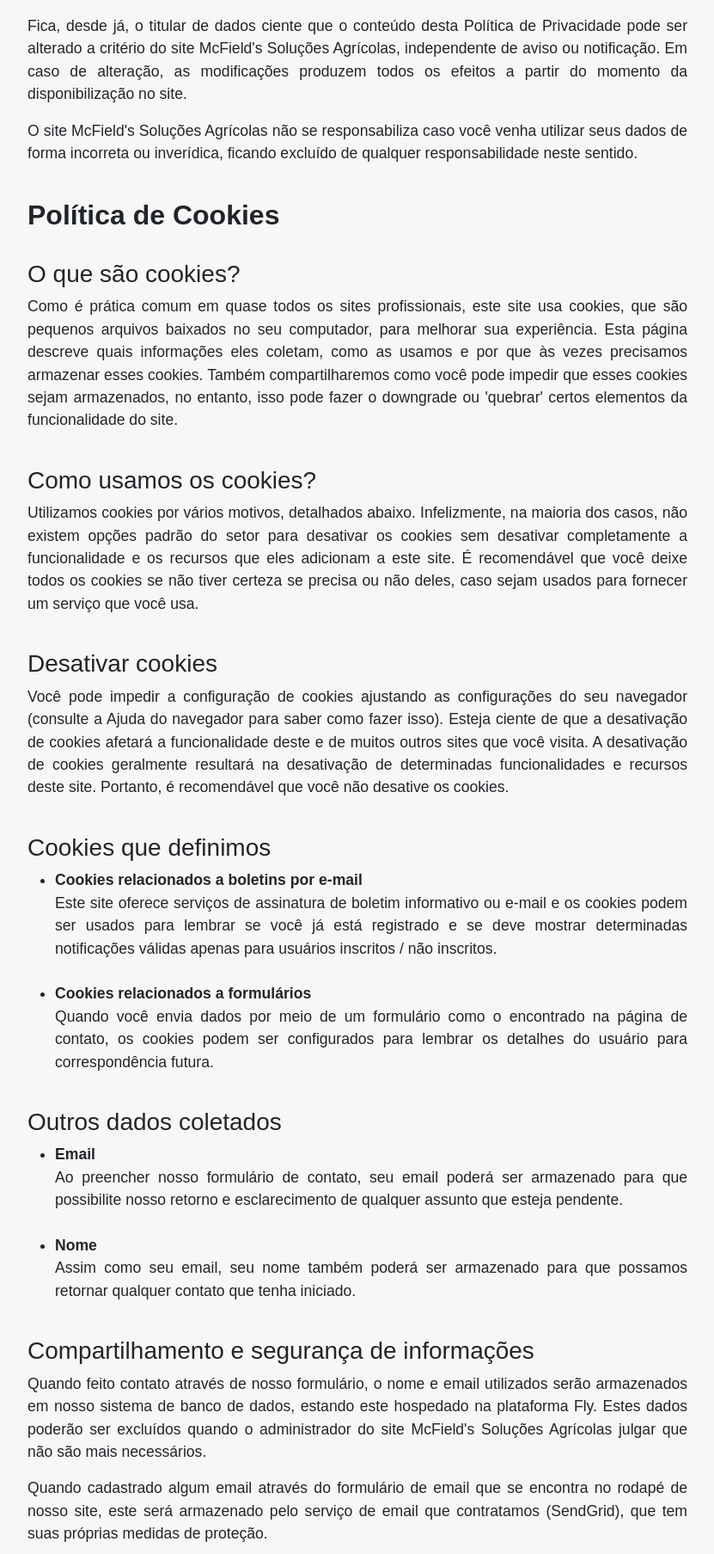
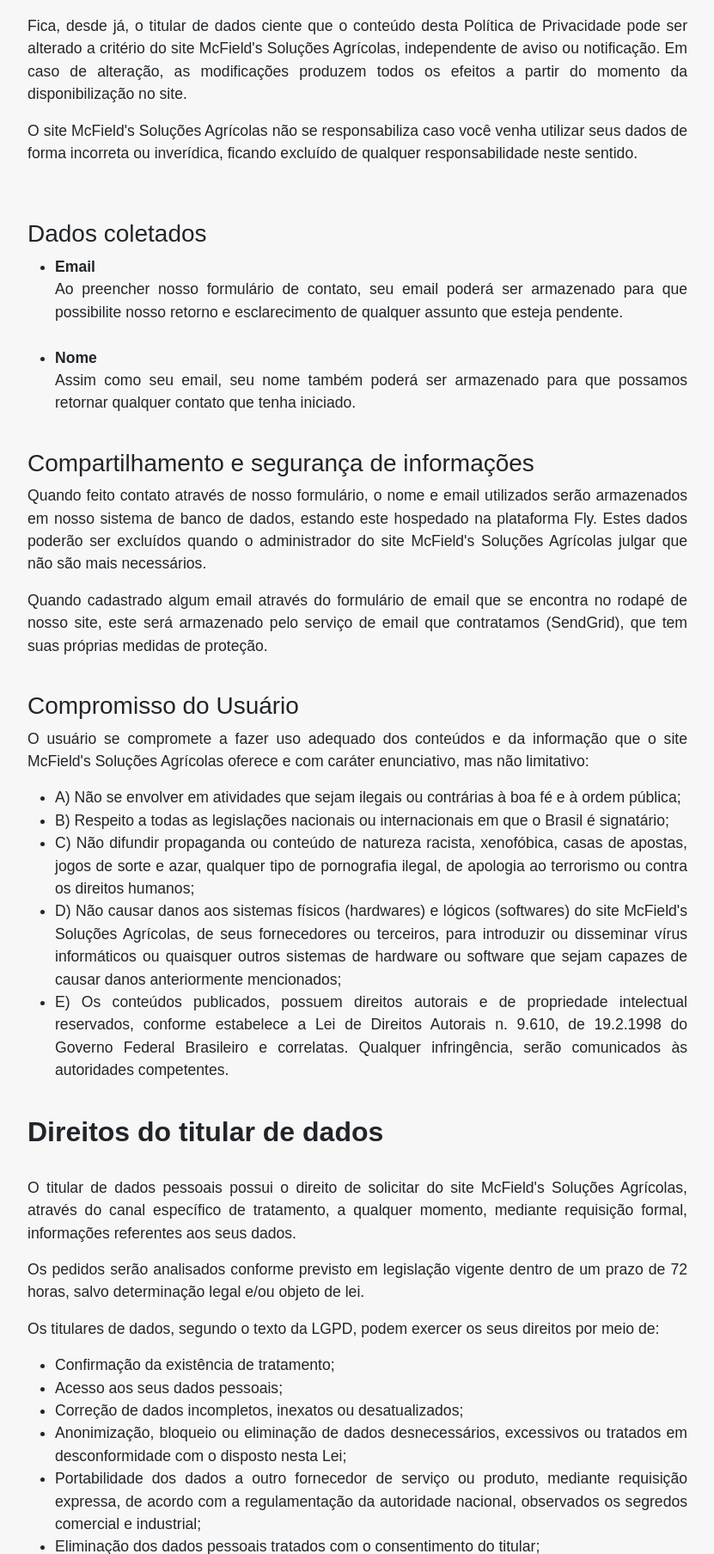
Before and after one commit to fczanetti/mcfields, a Django app: page /politica_privacidade in a window 1280 px wide. Shown: the part 1149-2956 px from the top of the page at 86% size, without its empty margins (224-1055 px from the left). Run offline with Django 5.2, Linux system fonts and the light colour scheme; parts of the project's set-up code (start-up, migrations or seed data) failed here and were passed over; some libraries are stand-ins or nearby versions.

Commit message:
Política de privacidade ajustada (não terá cookies) e inserida necessidade de concordar com esta no cadastro de email.

```diff
--- a/mcfields/base/forms.py
+++ b/mcfields/base/forms.py
@@ -6,7 +6,11 @@ from mcfields.base.models import Subject, Contact
 
 class EmailForm(forms.Form):
     email = forms.EmailField(label='Email', max_length=128,
-                             widget=forms.EmailInput(attrs={'placeholder': 'example@gmail.com'}))
+                             widget=forms.EmailInput(attrs={'placeholder': 'example@gmail.com'}),
+                             error_messages={'required': 'É necessário informar um email para cadastro.',
+                                             'invalid': 'Informe um endereço de email válido.'})
+    policy_agreement = forms.BooleanField(error_messages={
+        'required': 'É necessário concordar com nossa política de privacidade.'})
 
 
 class SubjectForm(forms.ModelForm):
--- a/mcfields/base/static/base/css/inscricao_concluida.css
+++ b/mcfields/base/static/base/css/inscricao_concluida.css
@@ -6,6 +6,6 @@
     --fifth-color: ;
 }
 
-#main-msg, #main-msg-2 {
+.main-msg, .main-msg-2 {
     margin-bottom: 10%;
 }
--- a/mcfields/base/static/base/css/style.css
+++ b/mcfields/base/static/base/css/style.css
@@ -361,7 +361,6 @@
     display: inline-flex;
     flex-direction: column;
     margin-right: 3rem;
-    justify-content: space-between;
 }
 
 #logo-footer {
@@ -437,6 +436,20 @@
     border-radius: 5px;
     min-width: 68%;
     padding: 0 5px;
+}
+
+#agreement {
+    display: flex;
+    margin: 0.5rem 0;
+    color: var(--white-color);
+}
+
+#agreement a {
+    color: var(--white-color);
+}
+
+#agreement label {
+    margin-left: 0.5rem;
 }
 
 #input-button {
--- a/mcfields/base/templates/base/base.html
+++ b/mcfields/base/templates/base/base.html
@@ -79,6 +79,7 @@
                             <a class="link-div-footer" href="{% url 'base:sobre' %}">Sobre</a>
                             <a class="link-div-footer" href="{% url 'newsletter:indice_newsletters' %}">Newsletter</a>
                             <a class="link-div-footer" href="{% url 'videos:indice' %}">Vídeos</a>
+                            <a class="link-div-footer" href="{% url 'base:contato' %}">Contato</a>
                         </nav>
                     </div>
                     <div id="contact-div">
@@ -95,6 +96,11 @@
                         <label id="label-email-form" for="{{ EMAILFORM.email.id_for_label }}">Fique por dentro:</label>
                         <div id="input-email-form">
                             {{ EMAILFORM.email }}
+                            <div id="agreement">
+                                {{ EMAILFORM.policy_agreement }}
+                                <label for="id_policy_agreement">Estou de acordo com a <a href="{% url 'base:politica_privacidade' %}">Política de Privacidade</a></label>
+                            </div>
+                            {{ EMAILFORM.policy_agreement.errors }}
                             <input id="input-button" type="submit" value="Inscrever-se">
                         </div>
                     </form>
--- a/mcfields/base/templates/base/politica_privacidade.html
+++ b/mcfields/base/templates/base/politica_privacidade.html
@@ -74,56 +74,8 @@
             ou inverídica, ficando excluído de qualquer responsabilidade neste sentido.
         </p>
         <br>
-
-        <h2>Política de Cookies</h2>
-
-        <h3>O que são cookies?</h3>
-        <p>
-            Como é prática comum em quase todos os sites profissionais, este site usa cookies, que são pequenos arquivos
-            baixados no seu computador, para melhorar sua experiência. Esta página descreve quais informações eles coletam,
-            como as usamos e por que às vezes precisamos armazenar esses cookies. Também compartilharemos como você pode
-            impedir que esses cookies sejam armazenados, no entanto, isso pode fazer o downgrade ou 'quebrar' certos
-            elementos da funcionalidade do site.
-        </p>
         <br>
-        <h3>Como usamos os cookies?</h3>
-        <p>
-            Utilizamos cookies por vários motivos, detalhados abaixo. Infelizmente, na maioria dos casos, não existem opções
-            padrão do setor para desativar os cookies sem desativar completamente a funcionalidade e os recursos que eles
-            adicionam a este site. É recomendável que você deixe todos os cookies se não tiver certeza se precisa ou não
-            deles, caso sejam usados para fornecer um serviço que você usa.
-        </p>
-        <br>
-        <h3>Desativar cookies</h3>
-        <p>
-            Você pode impedir a configuração de cookies ajustando as configurações do seu navegador (consulte a Ajuda do
-            navegador para saber como fazer isso). Esteja ciente de que a desativação de cookies afetará a funcionalidade
-            deste e de muitos outros sites que você visita. A desativação de cookies geralmente resultará na desativação de
-            determinadas funcionalidades e recursos deste site. Portanto, é recomendável que você não desative os
-            cookies.
-        </p>
-        <br>
-        <h3>Cookies que definimos</h3>
-        <ul>
-            <li>
-                <strong>Cookies relacionados a boletins por e-mail</strong>
-                <br>
-                Este site oferece serviços de assinatura
-                de boletim informativo ou e-mail e os cookies podem ser usados para lembrar se você já está registrado e se
-                deve mostrar determinadas notificações válidas apenas para usuários inscritos / não inscritos.
-                <br><br>
-            </li>
-            <li>
-                <strong>Cookies relacionados a formulários</strong>
-                <br>
-                Quando você envia dados por meio de um formulário
-                como o encontrado na página de contato, os cookies podem ser configurados para lembrar os detalhes do
-                usuário para correspondência futura.
-                <br>
-            </li>
-        </ul>
-        <br>
-        <h3>Outros dados coletados</h3>
+        <h3>Dados coletados</h3>
         <ul>
             <li>
                 <strong>Email</strong>
--- a/mcfields/base/views.py
+++ b/mcfields/base/views.py
@@ -39,6 +39,11 @@ def inscricao_email(request):
             else:
                 facade.cadastrar_email(key=api_key, user_email=email, list_id=sg_list_id)
             return render(request, 'base/inscricao_concluida.html', {'email': email})
+        else:
+            email_errors = emailform.errors.get('email')
+            policy_agreement_errors = emailform.errors.get('policy_agreement')
+            context = {'email_errors': email_errors, 'policy_agreement_errors': policy_agreement_errors}
+            return render(request, 'base/inscricao_concluida.html', context=context)
     return redirect(reverse('base:home'))
 
 
```
Also changed, not shown: mcfields/base/templates/base/inscricao_concluida.html (+12 -2 lines), mcfields/base/tests/test_cadastrar_email.py (+46 -2 lines), mcfields/base/tests/test_home.py (+5 -0 lines), mcfields/base/tests/test_pag_insc_email_conc.py (+1 -1 lines).
